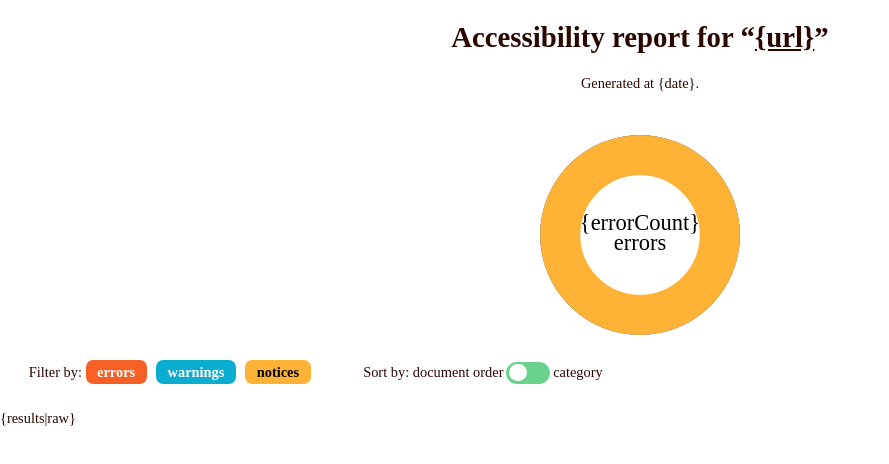
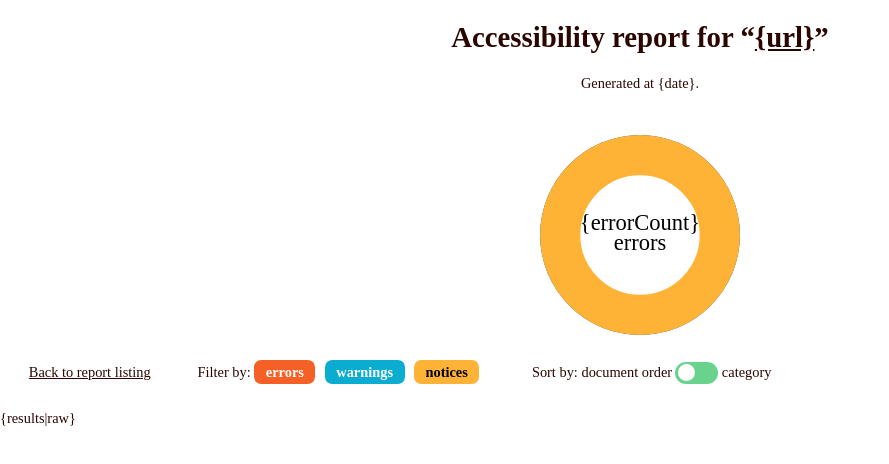
Before and after one commit to liip/TheA11yMachine, a website: page reporter/templates/report.html in a window 1280 px wide. Shown: the whole page, without its empty margins (0-889 px from the left). Drawn offline with Linux system fonts and the light colour scheme; a web font is replaced by a local one.

```diff
--- a/reporter/templates/report.html
+++ b/reporter/templates/report.html
@@ -329,6 +329,9 @@
 
   <div id="controls">
     <p>
+      <a href="index.html">Back to report listing</a>
+    </p>
+    <p>
       Filter by:
       <input
         type="checkbox"
```
Also changed, not shown: 1 other file.
